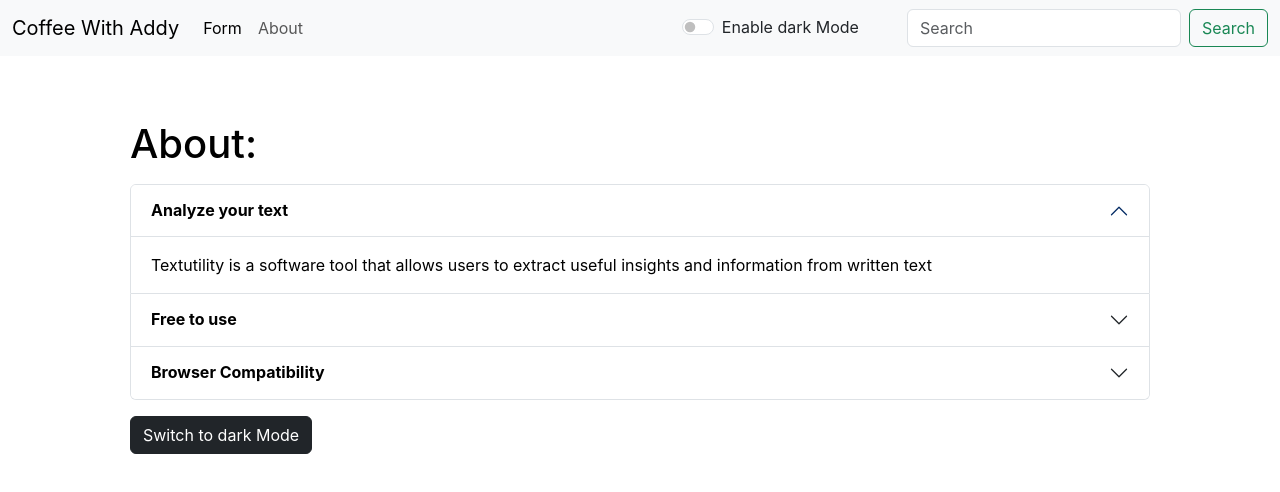
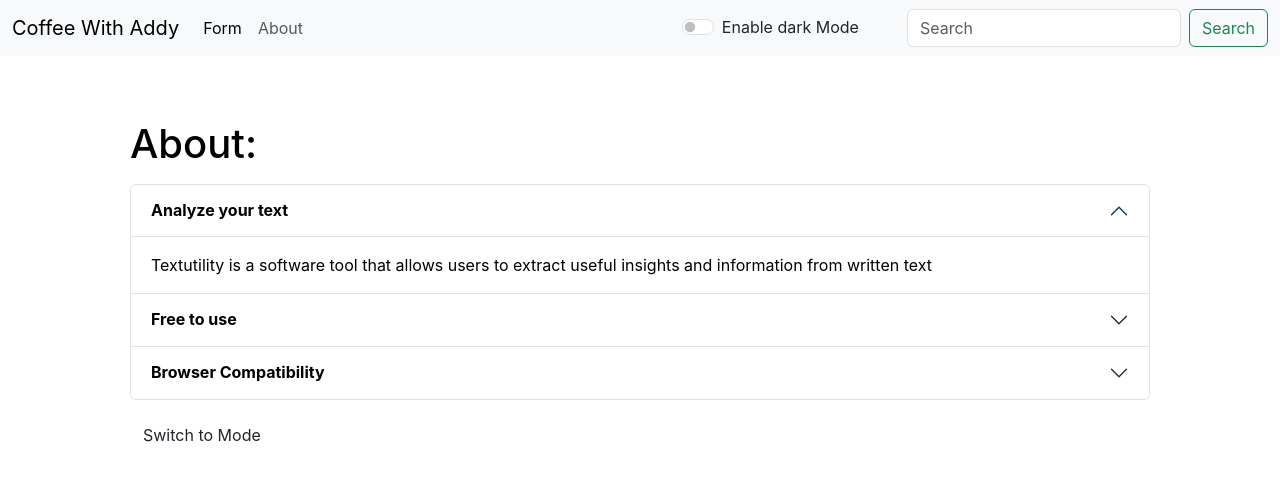
Before and after one commit to AdityaGupta-03/reactBasic, a React (Create React App) app: page /about in a window 1280 px wide. Shown: the top 492 px of the page. Built offline with nearby package versions, Linux system fonts and the light colour scheme.

Commit message:
Optimizing btn

```diff
--- a/src/components/About.jsx
+++ b/src/components/About.jsx
@@ -7,6 +7,7 @@ export default function About() {
         backgroundColor: "white"
     });
 
+    let btn;
     let changeMode=()=>{
         if(myStyle.color === "black"){
             setmyStyle({
@@ -14,16 +15,16 @@ export default function About() {
                 backgroundColor: "black",
                 border: "1px solid white"
             });
+            btn = "dark";
         }
         else{
             setmyStyle({
                 color : "black",
                 backgroundColor: "white"
             });
+            btn = "light";
         }
     }
-
-    let btn = myStyle.color==="black" ? "dark" : "light";
 
     return (
         <div className="accordion px-5 py-5" id="accordionExample" style={myStyle}>
```
